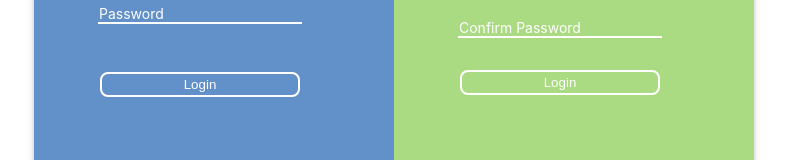
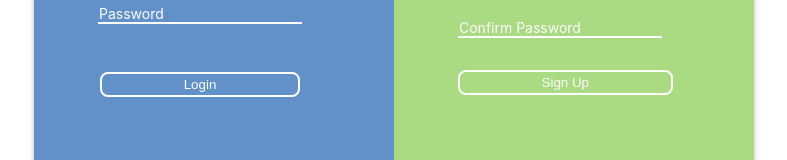
Before and after one commit to MichaelLin12/Eden-s-Garden, a React (Create React App) app in the folder client/: page /login in a window 1280 px wide. Shown: the part 397-557 px from the top of the page, without its empty margins (246-1033 px from the left). Built offline with nearby package versions, Linux system fonts and the light colour scheme.

Commit message:
made minor changes to

```diff
--- a/client/src/components/login/Login.tsx
+++ b/client/src/components/login/Login.tsx
@@ -45,7 +45,7 @@ export default function Login() {
                 <span className="label">Confirm Password</span>
             </label><br/>
             <div className='empty4'>
-              <button className='initialize'>Login</button>
+              <button className='initialize'>Sign Up</button>
             </div>
           </div>
         </div>
```
Also changed, not shown: client/src/components/learn/learn.tsx (added, +8 -0 lines), client/src/components/learn/learn.css (added).
